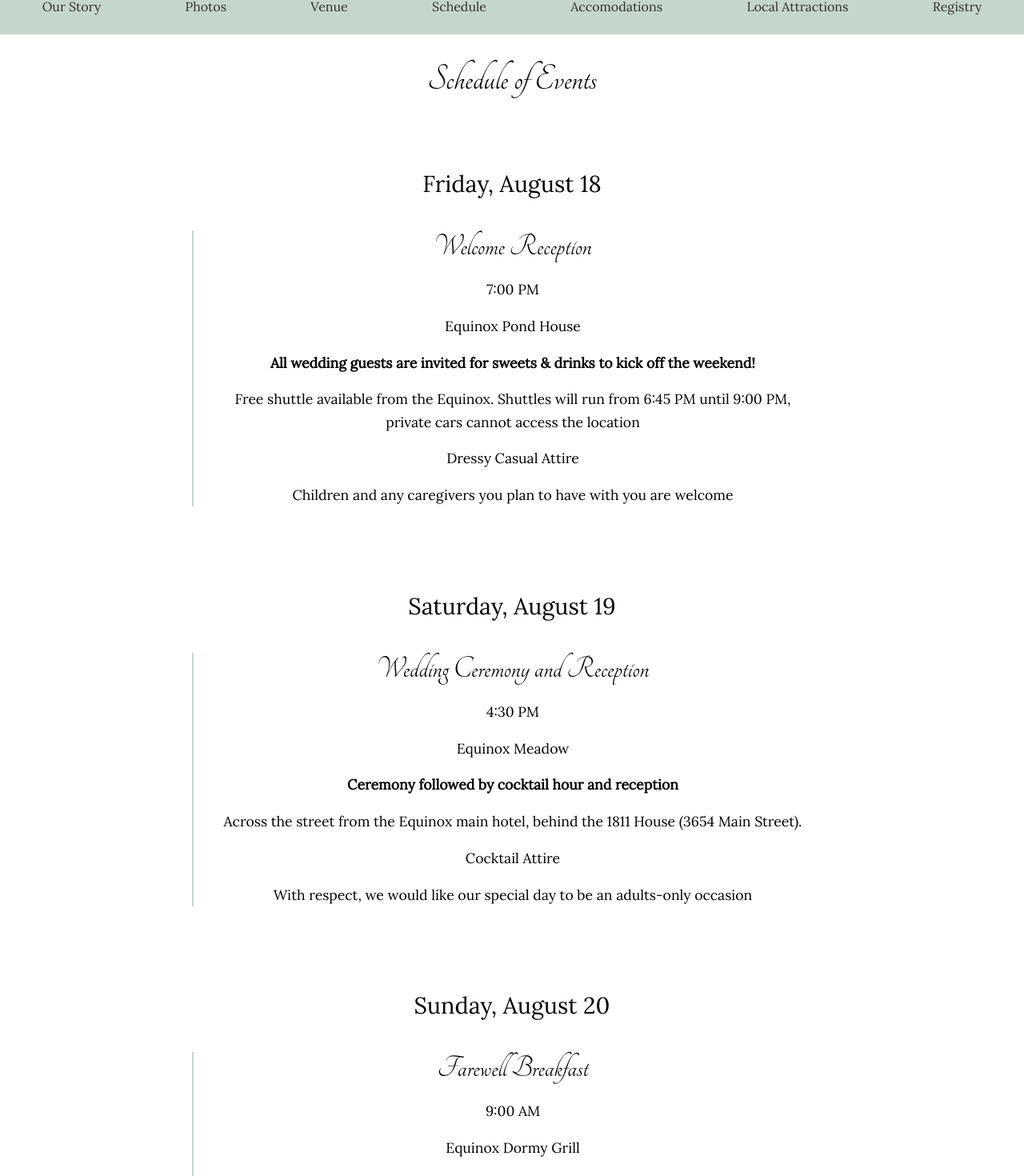
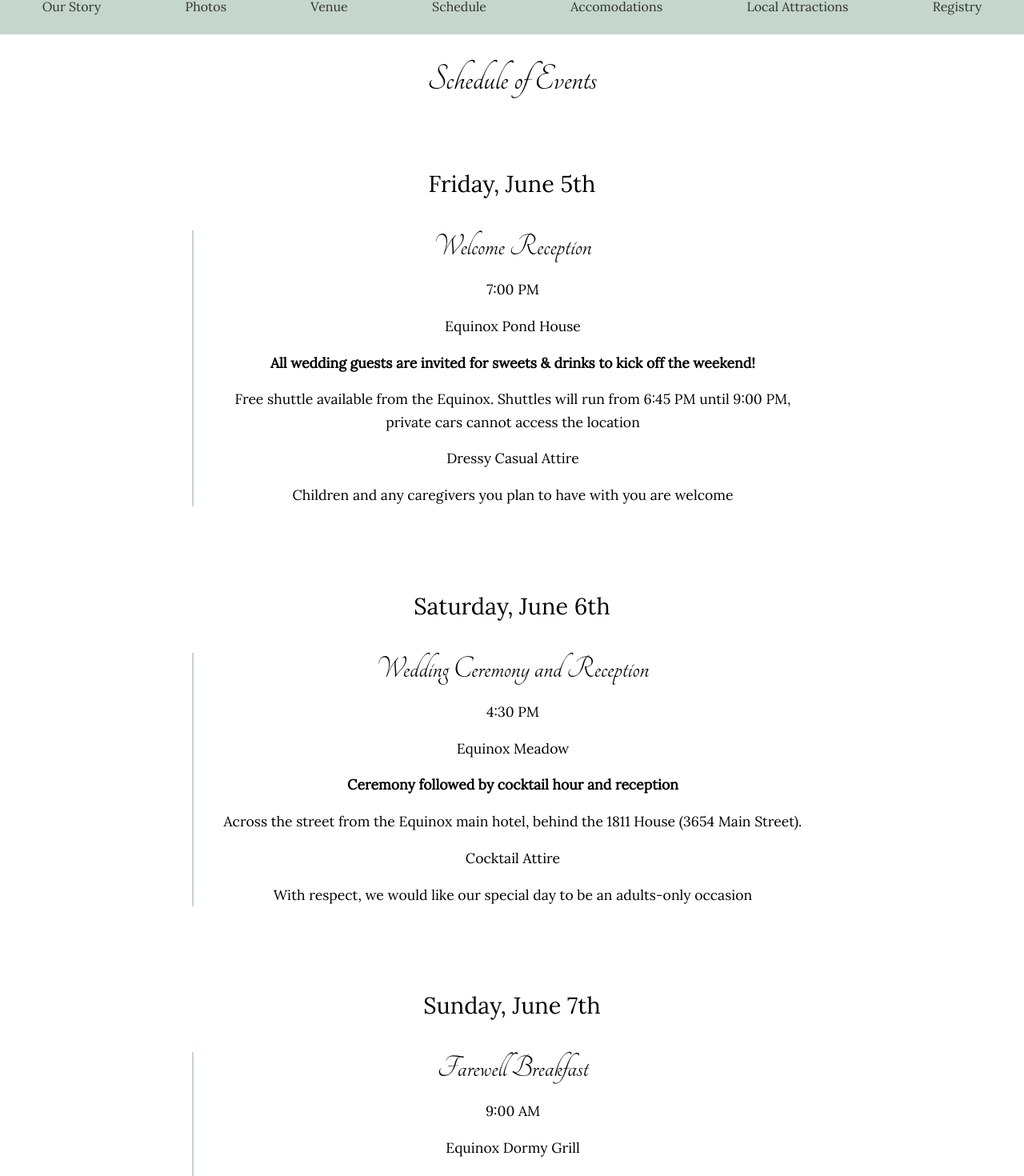
Before and after one commit to mrdavidjcole/michelle-andrew-wedding-website, a Next.js app: page /schedule in a window 1280 px wide. Shown: the part 298-1768 px from the top of the page at 80% size. Built offline with nearby package versions, Linux system fonts and the light colour scheme.

Commit message:
correct dates

```diff
--- a/pages/schedule.jsx
+++ b/pages/schedule.jsx
@@ -80,7 +80,7 @@ export default () => {
       <div className="days">
         <div className="day">
           <div className="date">
-            <h2>Friday, August 18</h2>
+            <h2>Friday, June 5th</h2>
           </div>
           <div className="details">
             <h3>
@@ -108,7 +108,7 @@ export default () => {
         </div>
         <div className="day">
           <div className="date">
-            <h2>Saturday, August 19</h2>
+            <h2>Saturday, June 6th</h2>
           </div>
           <div className="details">
             <h3>
@@ -136,7 +136,7 @@ export default () => {
         </div>
         <div className="day">
           <div className="date">
-            <h2>Sunday, August 20</h2>
+            <h2>Sunday, June 7th</h2>
           </div>
           <div className="details">
             <h3>
```
